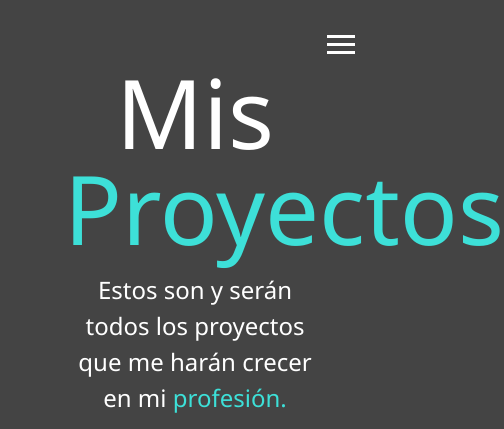
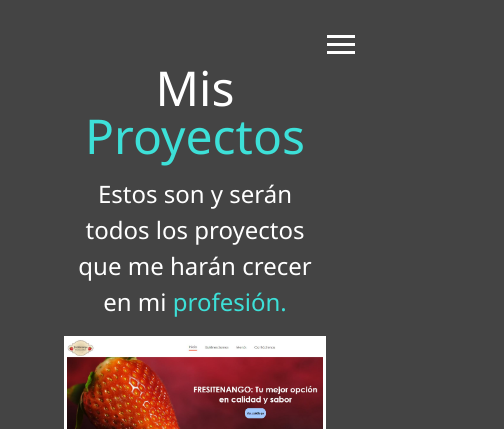
Before and after one commit to EdsonJM/Portfolio, a website: page dist/work.html in a window 390 px wide. Shown: the top 429 px of the page, 504 px wide, since content can reach past the window. Drawn offline with Linux system fonts and the light colour scheme.

Commit message:
Improving responsive

```diff
--- a/scss/_mobile.scss
+++ b/scss/_mobile.scss
@@ -19,6 +19,7 @@
     text-align: center;
 
     .lg-heading {
+      font-size: 3rem;
       line-height: 1;
       margin-bottom: 1rem;
     }
@@ -64,6 +65,22 @@
   .projects {
     grid-template-columns: repeat(2, 1fr);
   }
+
+  .modal-content {
+    grid-template-columns: 1fr;
+    grid-template-areas:
+      "header-modal"
+      "image-project"
+      "project-desc"
+      "skill-title"
+      "project-skill";
+  }
+
+  .boxes {
+    div {
+      font-size: 1.5rem;
+    }
+  }
 }
 
 // Smartphones
```
Also changed, not shown: dist/css/main.css.
